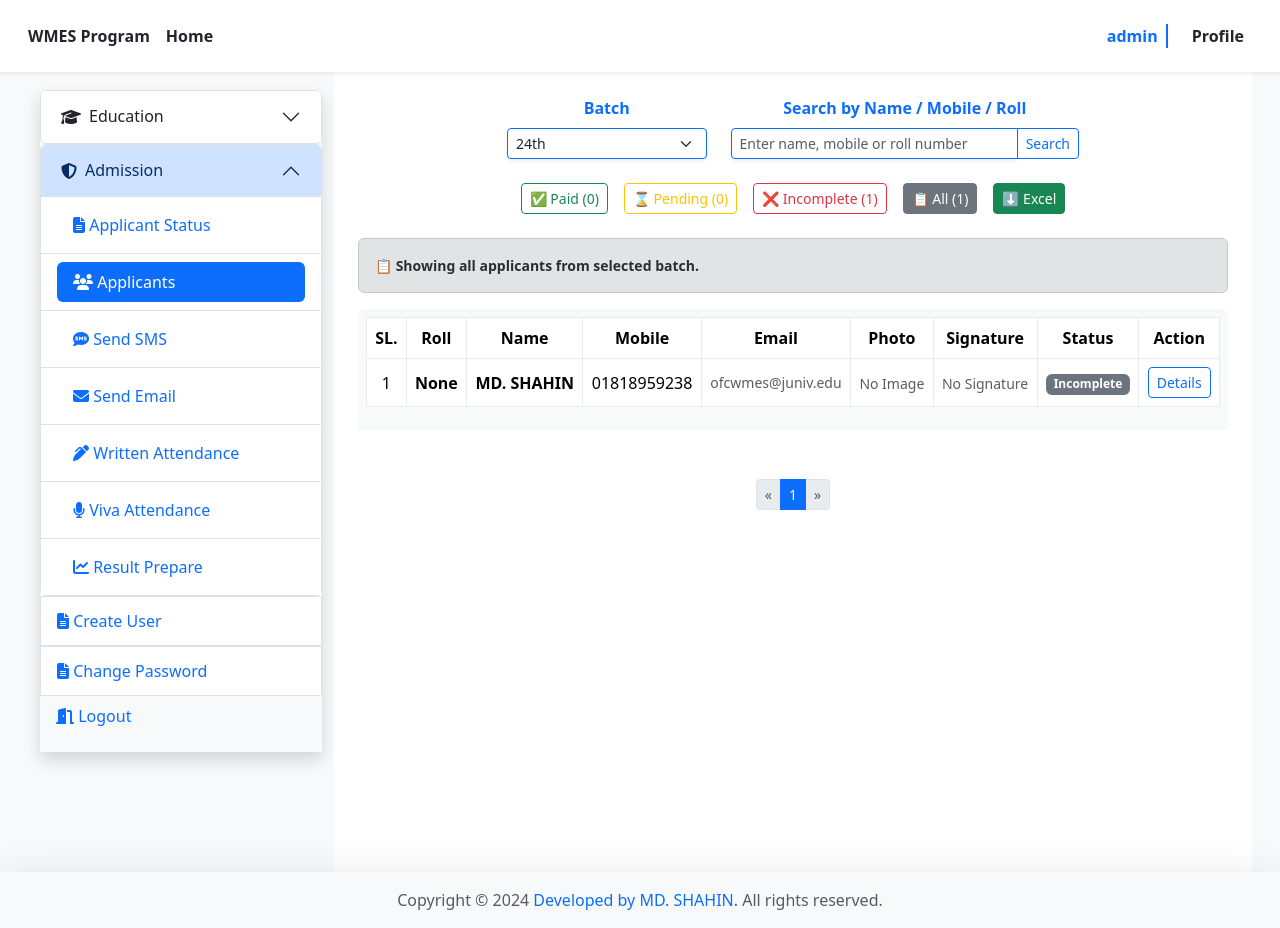
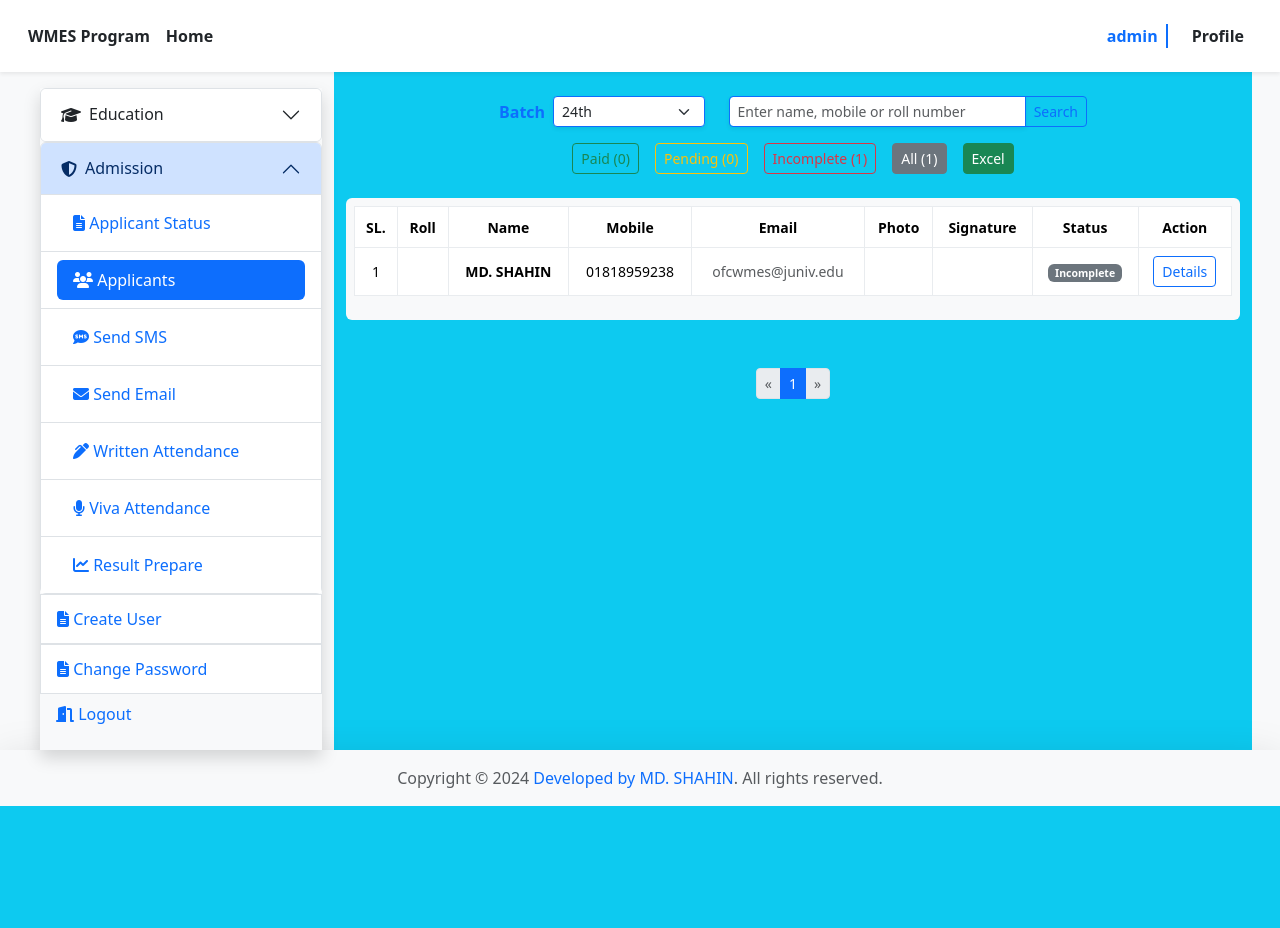
Before and after one commit to mahbubshahin/smartedu, a Django app: page /admi/applicant_list in a window 1280 px wide. After the commit the page ends 806 px from the top, so only its background shows below. Run offline with Django 5.2, Linux system fonts and the light colour scheme; a user stored in the database is signed in; data comes from the database, SQL or seed files in the repository; both versions use the stored data as it was after the commit; some libraries are stand-ins or nearby versions.

Commit message:
updated response

```diff
--- a/templates/accounts/manager_dashboard.html
+++ b/templates/accounts/manager_dashboard.html
@@ -178,7 +178,7 @@
                   </div>
 
                   <!-- Main Content -->
-                  <div class="col-12 col-md-9 bg-white" style="min-height: 100vh;">
+                  <div class="col-12  col-md-9 bg-info" >
                     {% block manager_dashboard %}
 
 
--- a/templates/components/authorized_navbar.html
+++ b/templates/components/authorized_navbar.html
@@ -1,36 +1,25 @@
-
-
-
-
 <section class="applicant_navbar sticky-top shadow-sm bg-white py-2">
   <nav class="navbar navbar-expand-lg">
     <div class="container-fluid d-flex justify-content-between align-items-center">
 
       <!-- Left: Branding -->
       <div class="d-flex align-items-center ms-3 gap-3">
-        <span class="fw-bold text-dark">WMES Program</span>
-                  <a class="nav-link fw-bold text-dark" href="{% url 'home' %}">Home</a>
-
+        <!-- Hide on small screens -->
+        <span class="fw-bold text-dark d-none d-sm-inline">WMES Program</span>
+        <a class="nav-link fw-bold text-dark" href="{% url 'home' %}">Home</a>
       </div>
 
       <!-- Right: Navigation -->
       <ul class="navbar-nav d-flex flex-row align-items-center gap-3 me-3 mb-0">
-        <li class="nav-item">
-
-
-
-
-        <li class="nav-item d-flex align-items-center gap-2">
-  {% if request.user.is_authenticated %}
-    <!-- Username -->
-    <span class="fw-bold text-primary">{{ request.user.username }}</span>
-     <!-- Vertical line -->
-    <span style="border-right: 2px solid #0d6efd; height: 24px;"></span>
-  {% endif %}
-</li>
-
 
         {% if request.user.is_authenticated %}
+          <!-- Username with separator -->
+          <li class="nav-item d-flex align-items-center gap-2">
+            <span class="fw-bold text-primary">{{ request.user.username }}</span>
+            <span style="border-right: 2px solid #0d6efd; height: 24px;"></span>
+          </li>
+
+          <!-- Profile link based on role -->
           <li class="nav-item">
             {% if request.user.role == 'applicant' %}
               <a class="nav-link fw-bold text-dark" href="{% url 'applicant_dashboard' %}">Profile</a>
@@ -45,12 +34,13 @@
             {% endif %}
           </li>
         {% else %}
+          <!-- Not logged in -->
           <li class="nav-item">
             <a class="nav-link fw-bold text-dark" href="{% url 'login' %}">Login</a>
           </li>
         {% endif %}
+
       </ul>
-
     </div>
   </nav>
 </section>
--- a/templates/manager/applicant_list.html
+++ b/templates/manager/applicant_list.html
@@ -2,17 +2,20 @@
 {% block manager_dashboard %}
 
 <section class="py-4">
-  <div class="container">
+  <div class="applicant_list">
 
-    <!-- Filter Form -->
+    <!-- 🔍 Filter Form -->
     <div class="mb-4">
       <div class="card-body">
-        <form method="get" id="filterForm" class="g-2 align-items-center">
+        <form method="get" id="filterForm" class=" align-items-center">
           <div class="filter_area">
 
-            <div class="row justify-content-center mb-2">
-              <div class="col-md-3 text-center">
-                <label for="batchSelect" class="form-label text-primary fw-semibold">Batch</label>
+            <!-- 🎓 Batch & Search Row -->
+<div class="row justify-content-center gy-2  mb-3">
+
+  <!-- 🎓 Batch Select (3 cols on lg, full on small) -->
+  <div class="col-4 col-lg-3 d-flex align-items-center gap-2 justify-content-center">
+    <label for="batchSelect" class="form-label text-primary fw-semibold mb-0">Batch</label>
     <select name="batch_name" id="batchSelect" class="form-select form-select-sm border-primary shadow-sm" onchange="this.form.submit()">
       {% for batch in batches %}
         <option value="{{ batch }}" {% if batch == selected_batch %}selected{% endif %}>{{ batch }}</option>
@@ -20,36 +23,33 @@
     </select>
   </div>
 
-
-  <div class="col-md-5 mb-3 text-center">
-    <label for="applicant_list_query" class="form-label text-primary fw-semibold">Search by Name / Mobile / Roll</label>
-    <div class="input-group input-group-sm justify-content-center">
+  <!-- 🔍 Search Input (7 cols on lg, full on small) -->
+  <div class="col-8 col-lg-5">
+    <div class="input-group input-group-sm">
       <input type="text" name="applicant_list_query" value="{{ applicant_list_query }}" class="form-control border-primary shadow-sm" placeholder="Enter name, mobile or roll number">
       <button type="submit" class="btn btn-outline-primary">Search</button>
     </div>
   </div>
 
-
 </div>
 
 
-<div class="row justify-content-center mb-2">
-  <div class="col-md-9 text-center">
+            <!-- 🔘 Filter Buttons Row -->
+            <div class="row justify-content-center">
+              <div class="col-md-10 text-center">
                 <div class="d-flex gap-3 justify-content-center flex-wrap">
-      <a href="?filter=paid&batch_name={{ selected_batch }}&applicant_list_query={{ applicant_list_query }}" class="btn btn-outline-success btn-sm {% if filter_type == 'paid' %}active{% endif %}">✅ Paid ({{ total_paid }})</a>
+                  <a href="?filter=paid&batch_name={{ selected_batch }}&applicant_list_query={{ applicant_list_query }}" class="btn btn-outline-success btn-sm {% if filter_type == 'paid' %}active{% endif %}">Paid ({{ total_paid }})</a>
 
-      <a href="?filter=pending&batch_name={{ selected_batch }}&applicant_list_query={{ applicant_list_query }}" class="btn btn-outline-warning btn-sm {% if filter_type == 'pending' %}active{% endif %}">⌛ Pending ({{ total_pending }})</a>
+                  <a href="?filter=pending&batch_name={{ selected_batch }}&applicant_list_query={{ applicant_list_query }}" class="btn btn-outline-warning btn-sm {% if filter_type == 'pending' %}active{% endif %}">Pending ({{ total_pending }})</a>
 
-      <a href="?filter=incomplete&batch_name={{ selected_batch }}&applicant_list_query={{ applicant_list_query }}" class="btn btn-outline-danger btn-sm {% if filter_type == 'incomplete' %}active{% endif %}">❌ Incomplete ({{ total_incomplete }})</a>
+                  <a href="?filter=incomplete&batch_name={{ selected_batch }}&applicant_list_query={{ applicant_list_query }}" class="btn btn-outline-danger btn-sm {% if filter_type == 'incomplete' %}active{% endif %}">Incomplete ({{ total_incomplete }})</a>
 
-      <a href="?filter=all&batch_name={{ selected_batch }}&applicant_list_query={{ applicant_list_query }}" class="btn btn-outline-secondary btn-sm {% if filter_type == 'all' or not filter_type %}active{% endif %}">📋 All ({{ total_all }})</a>
+                  <a href="?filter=all&batch_name={{ selected_batch }}&applicant_list_query={{ applicant_list_query }}" class="btn btn-outline-secondary btn-sm {% if filter_type == 'all' or not filter_type %}active{% endif %}">All ({{ total_all }})</a>
 
-      <a href="{% url 'export_applicants_excel' %}?batch_name={{ selected_batch }}&filter={{ filter_type }}&applicant_list_query={{ applicant_list_query }}" class="btn btn-sm btn-success">⬇️ Excel</a>
+                  <a href="{% url 'export_applicants_excel' %}?batch_name={{ selected_batch }}&filter={{ filter_type }}&applicant_list_query={{ applicant_list_query }}" class="btn btn-sm btn-success">Excel</a>
                 </div>
               </div>
             </div>
-
-
 
           </div>
         </form>
@@ -57,47 +57,56 @@
     </div>
 
 
-    <!-- Filter Notice -->
-    {% if filter_type == 'paid' %}
-      <div class="alert alert-success small fw-bold">✅ Showing applicants who have completed payment.</div>
-    {% elif filter_type == 'pending' %}
-      <div class="alert alert-warning small fw-bold">⌛ Showing applicants with complete profile but no payment.</div>
-    {% elif filter_type == 'incomplete' %}
-      <div class="alert alert-danger small fw-bold">❌ Showing applicants with incomplete profile and no payment.</div>
-    {% elif filter_type == 'all' or not filter_type %}
-      <div class="alert alert-secondary small fw-bold">📋 Showing all applicants from selected batch.</div>
-    {% endif %}
+    <!-- 📋 Applicants Table -->
+<div class="table-responsive bg-light p-2 rounded">
 
-    <!-- Applicants Table -->
-    <div class="table-responsive bg-light p-2 rounded">
   <table class="table table-hover align-middle table-bordered border-light-subtle bg-white text-center">
+
+    <!-- 🧠 Table Head -->
     <thead class="bg-primary text-white">
-          <tr>
-            <th>SL.</th><th>Roll</th><th>Name</th><th>Mobile</th><th>Email</th><th>Photo</th><th>Signature</th><th>Status</th><th>Action</th>
+      <tr class="text-nowrap">
+        <th><small>SL.</small></th>
+        <th><small>Roll</small></th>
+        <th><small>Name</small></th>
+        <th><small>Mobile</small></th>
+        <th><small>Email</small></th>
+        <th><small>Photo</small></th>
+        <th><small>Signature</small></th>
+        <th><small>Status</small></th>
+        <th><small>Action</small></th>
       </tr>
     </thead>
-        <tbody>
+
+    <!-- 🔽 Table Body -->
+    <tbody class="text-nowrap">
       {% for applicant in page_obj %}
-          <tr>
+        <tr class="align-middle small"> <!-- this small class makes font smaller across all cells -->
           <td>{{ forloop.counter0|add:page_obj.start_index }}</td>
-            <td class="fw-semibold">{{ applicant.roll_number }}</td>
+          <td class="fw-semibold">{{ applicant.roll_number|default_if_none:"" }}</td>
+
           <td class="fw-semibold">{{ applicant.full_name }}</td>
           <td>{{ applicant.mobile_number }}</td>
-            <td class="text-muted small">{{ applicant.email }}</td>
+          <td class="text-muted">{{ applicant.email }}</td>
+
+          <!-- Photo -->
           <td>
             {% if applicant.applicant_photo and applicant.applicant_photo.applicant_image %}
-              <img src="{{ applicant.applicant_photo.applicant_image.url }}" class="rounded" style="height: 40px; width: 40px;">
+              <img src="{{ applicant.applicant_photo.applicant_image.url }}" class="rounded" style="height: 28px; width: 28px;">
             {% else %}
-              <span class="text-muted small">No Image</span>
+              <span class="text-muted"></span>
             {% endif %}
           </td>
+
+          <!-- Signature -->
           <td>
             {% if applicant.applicant_photo and applicant.applicant_photo.applicant_sig %}
-              <img src="{{ applicant.applicant_photo.applicant_sig.url }}" style="height: 25px;">
+              <img src="{{ applicant.applicant_photo.applicant_sig.url }}" style="height: 18px;">
             {% else %}
-              <span class="text-muted small">No Signature</span>
+              <span class="text-muted"></span>
             {% endif %}
           </td>
+
+          <!-- Status -->
           <td>
             {% if applicant.has_personal_info and applicant.has_academic_info and applicant.has_photo %}
               {% if applicant.payment and applicant.payment.status == 'Paid' %}
@@ -109,20 +118,28 @@
               <span class="badge bg-secondary">Incomplete</span>
             {% endif %}
           </td>
+
+          <!-- Action -->
           <td>
             <a href="{% url 'applicant_detail' applicant.id %}" target="_blank" class="btn btn-sm btn-outline-primary">Details</a>
           </td>
         </tr>
       {% empty %}
         <tr>
-            <td colspan="9" class="text-muted">No applicants found for selected criteria.</td>
+          <td colspan="9" class="text-muted small">No applicants found for selected criteria.</td>
         </tr>
       {% endfor %}
     </tbody>
+
   </table>
 </div>
 
-    <!-- ✅ Pagination Controls -->
+
+
+
+
+
+    <!-- 🔄 Pagination Controls -->
     <div class="d-flex justify-content-center mt-5">
       <nav>
         <ul class="pagination pagination-sm">
```
Also changed, not shown: templates/components/navbar.html (+16 -7 lines), templates/manager/send_email.html (+20 -13 lines), templates/manager/send_sms.html (+24 -10 lines), db.sqlite3. Lines whose indentation alone changed are shown as unchanged.
